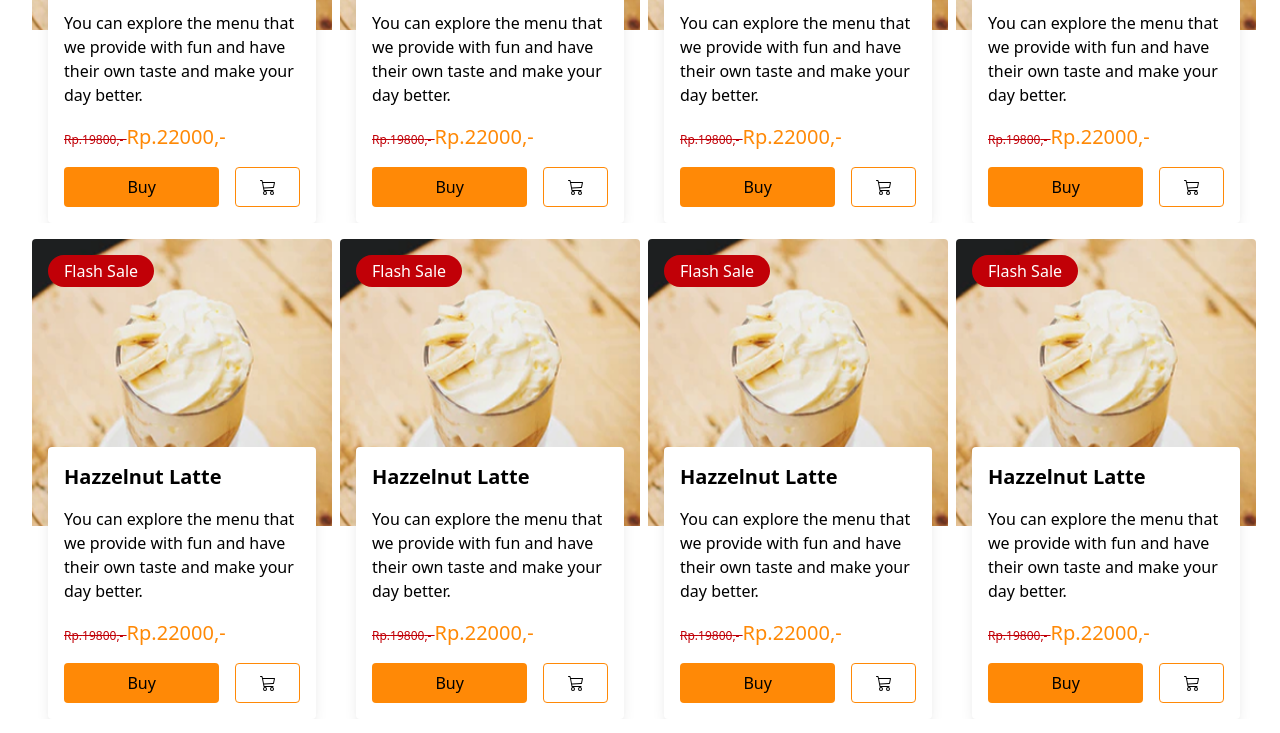
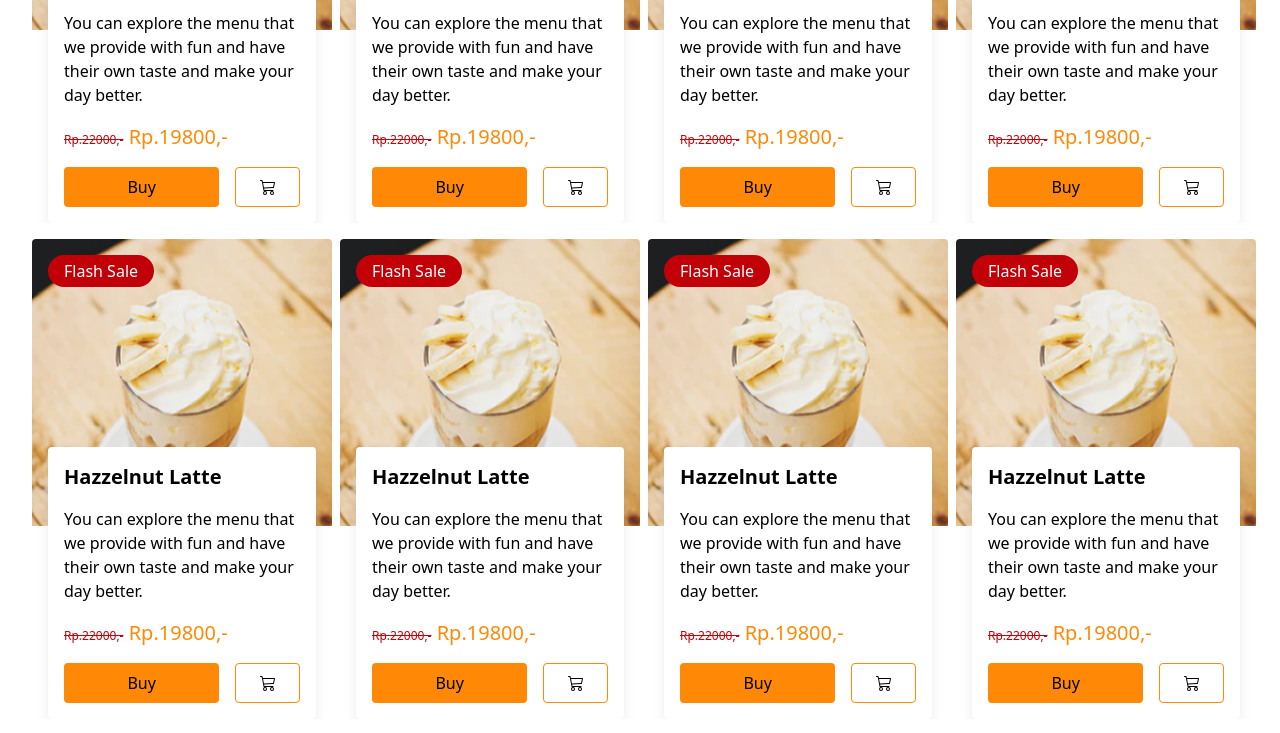
Before and after one commit to rezafauzan/koda-b6-react, a React (Vite) app: page /product/0 in a window 1280 px wide. Shown: the part 1236-1969 px from the top of the page. Built offline with nearby package versions, Linux system fonts and the light colour scheme; no server answers.

Commit message:
Fix: wrong position between base price and after discount price

```diff
--- a/src/components/ProductCard.jsx
+++ b/src/components/ProductCard.jsx
@@ -10,7 +10,7 @@ const ProductCard = ({ flashsale = false, discount = 10 / 100 }) => {
             <div className="h-fit flex flex-col gap-4 left-4 right-4 absolute bottom-0 p-4 bg-white shadow-lg rounded">
                 <h3 className="text-xl font-bold">Hazzelnut Latte</h3>
                 <p>You can explore the menu that we provide with fun and have their own taste and make your day better.</p>
-                <span className="text-xl bold text-(--color-primary)">{(flashsale ? <span className="text-red-700 line-through text-xs"> Rp.{22000 - (22000 * discount)},- </span> : "")} Rp.22000,-</span>
+                <span className="text-xl bold text-(--color-primary)">{(flashsale ? <span className="text-red-700 line-through text-xs">Rp.22000,-</span> : "")} Rp.{22000 - (22000 * discount)},-</span>
                 <div className="flex flex-col md:flex-row gap-4">
                     <a href="/product/0" className="flex-4 px-4 py-2 bg-(--color-primary) hover:bg-(--color-primary-active) rounded flex justify-center items-center cursor-pointer">Buy</a>
                     <button className="px-4 py-2 border border-(--color-primary) rounded flex-1 flex justify-center items-center cursor-pointer">
```
